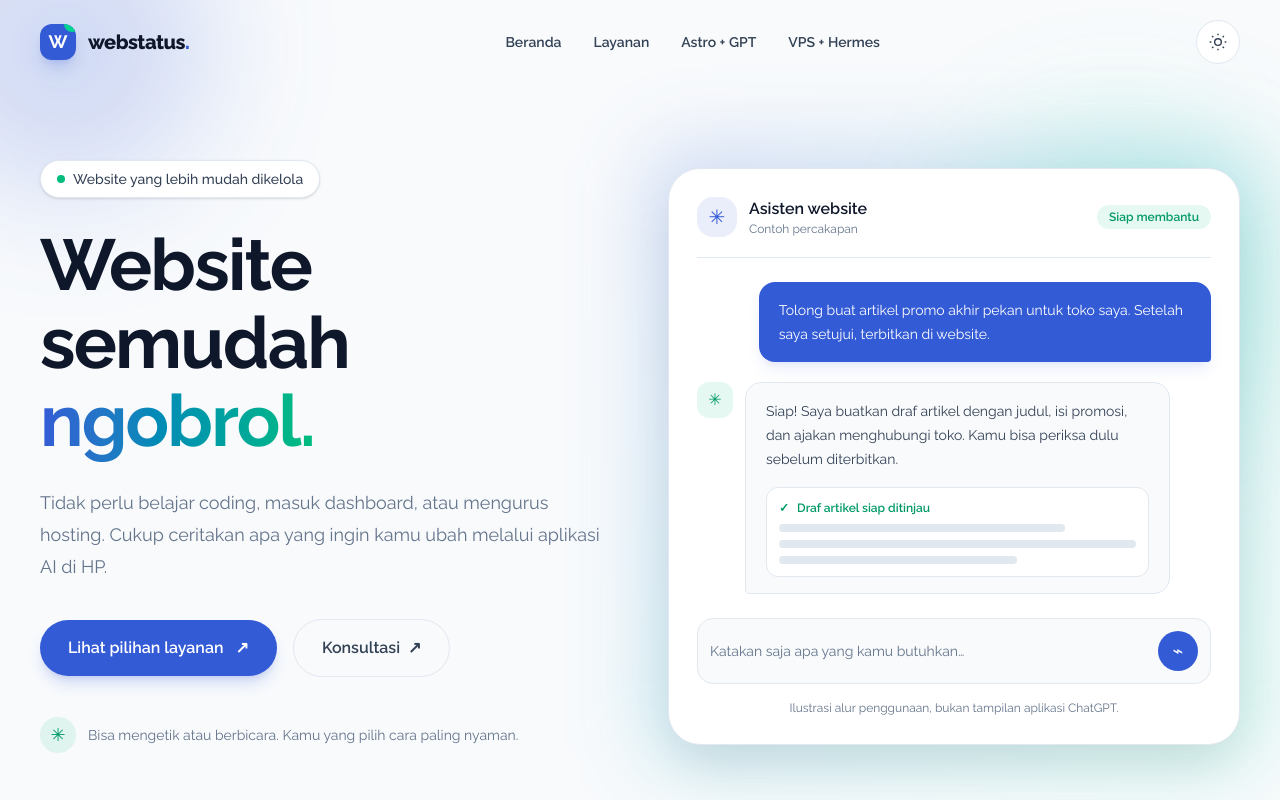
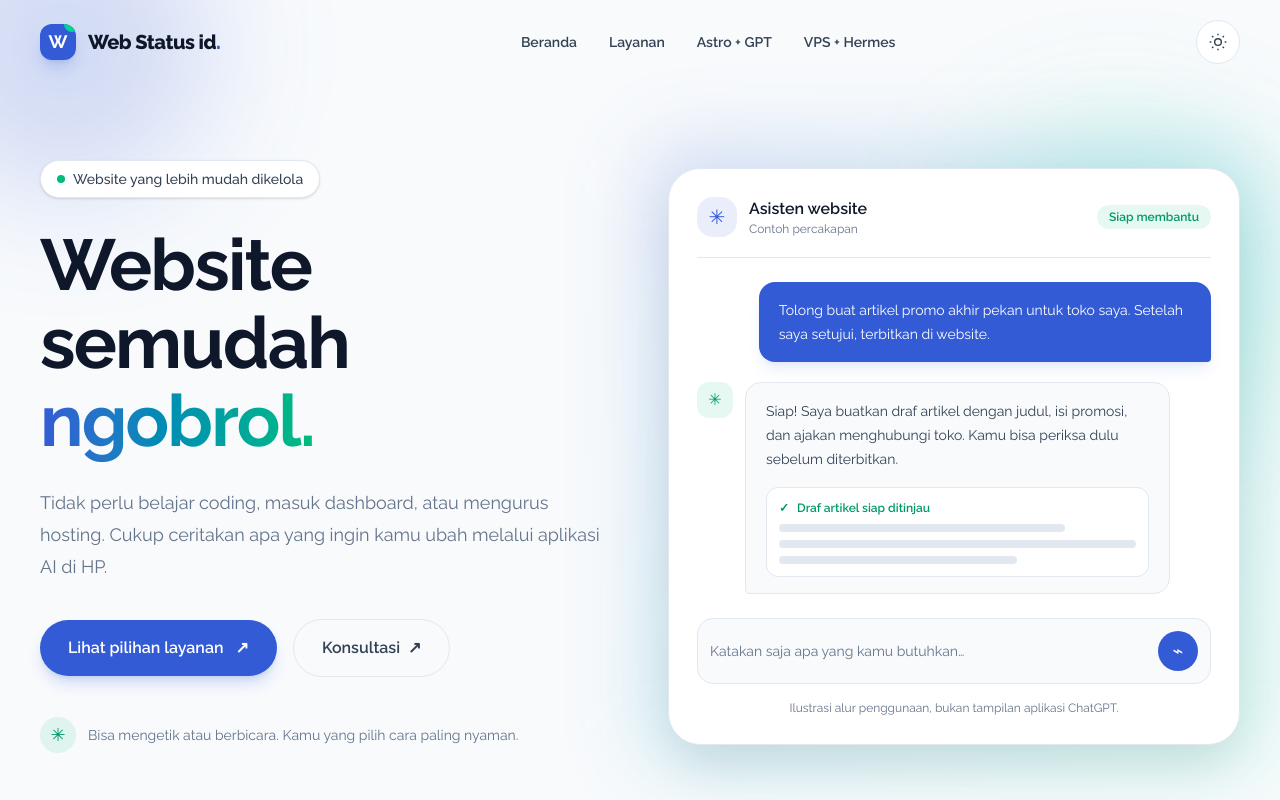
Before and after one commit to scfklaten/web-status-id, an Astro site: page / in a window 1280 px wide. Shown: the top 800 px of the page. Built offline with nearby package versions, Linux system fonts and the light colour scheme; Astro itself is replaced by a stand-in of ours.

Commit message:
Update Navbar title from 'webstatus' to 'Web Status id'

```diff
--- a/src/components/elements/Navbar.astro
+++ b/src/components/elements/Navbar.astro
@@ -10,7 +10,7 @@ const links = [
   <div class="mx-auto flex max-w-7xl items-center justify-between px-5 py-5 sm:px-8 lg:px-10">
     <a href="/" class="flex items-center gap-3" aria-label="WebStatus beranda">
       <span class="relative flex h-9 w-9 items-center justify-center overflow-hidden rounded-xl bg-primary text-lg font-bold text-white shadow-lg shadow-primary/20">W<span class="absolute -right-1 -top-2 h-4 w-4 rounded-full bg-emerald-400"></span></span>
-      <span class="text-xl font-extrabold tracking-tight text-heading-1">webstatus<span class="text-primary">.</span></span>
+      <span class="text-xl font-extrabold tracking-tight text-heading-1">Web Status id<span class="text-primary">.</span></span>
     </a>
     <nav data-navbar class="absolute left-4 right-4 top-[4.7rem] hidden rounded-2xl border border-box-border bg-box-bg p-5 shadow-xl lg:static lg:block lg:border-0 lg:bg-transparent lg:p-0 lg:shadow-none">
       <ul class="flex flex-col gap-4 lg:flex-row lg:items-center lg:gap-8">
```
